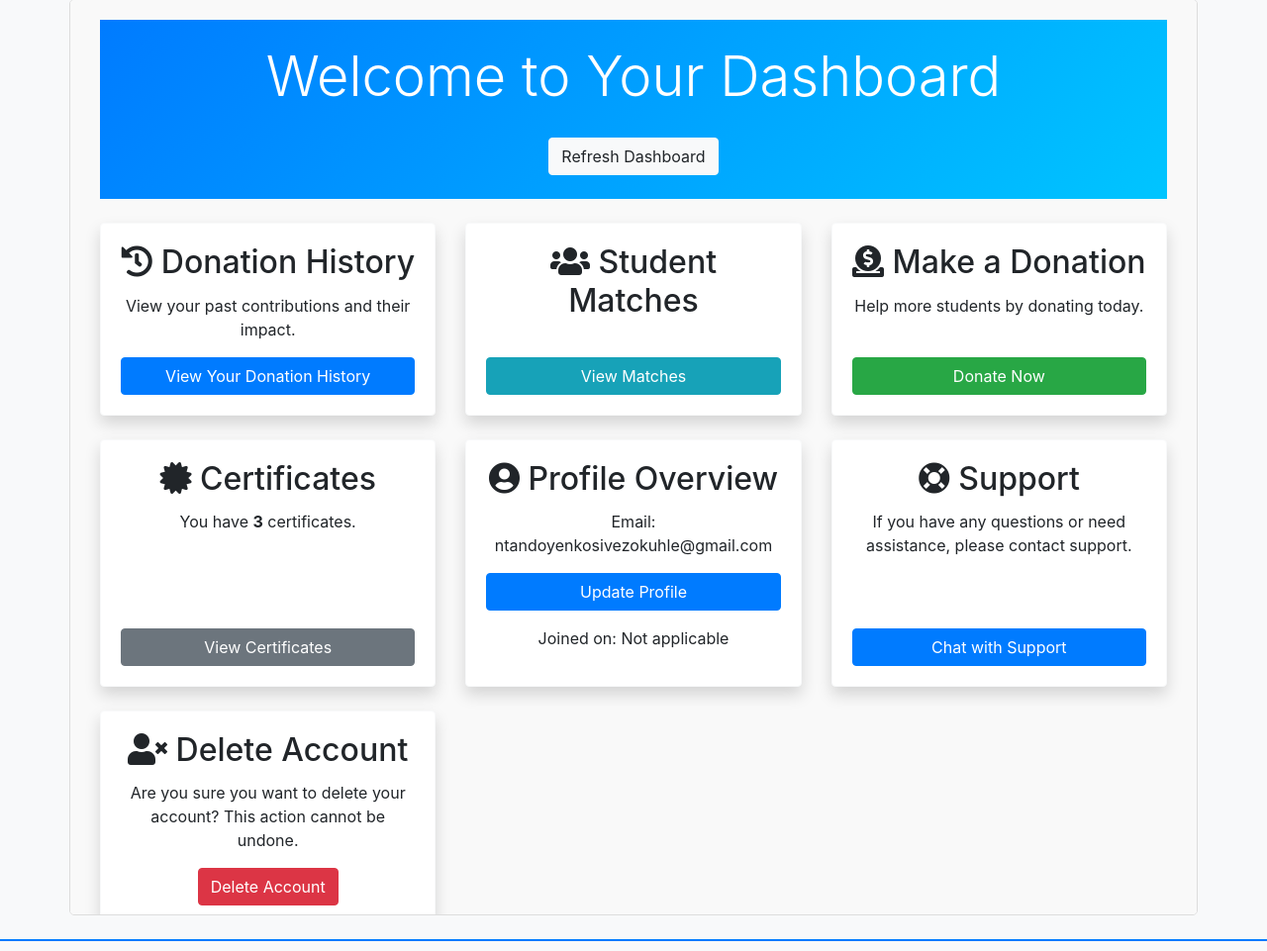
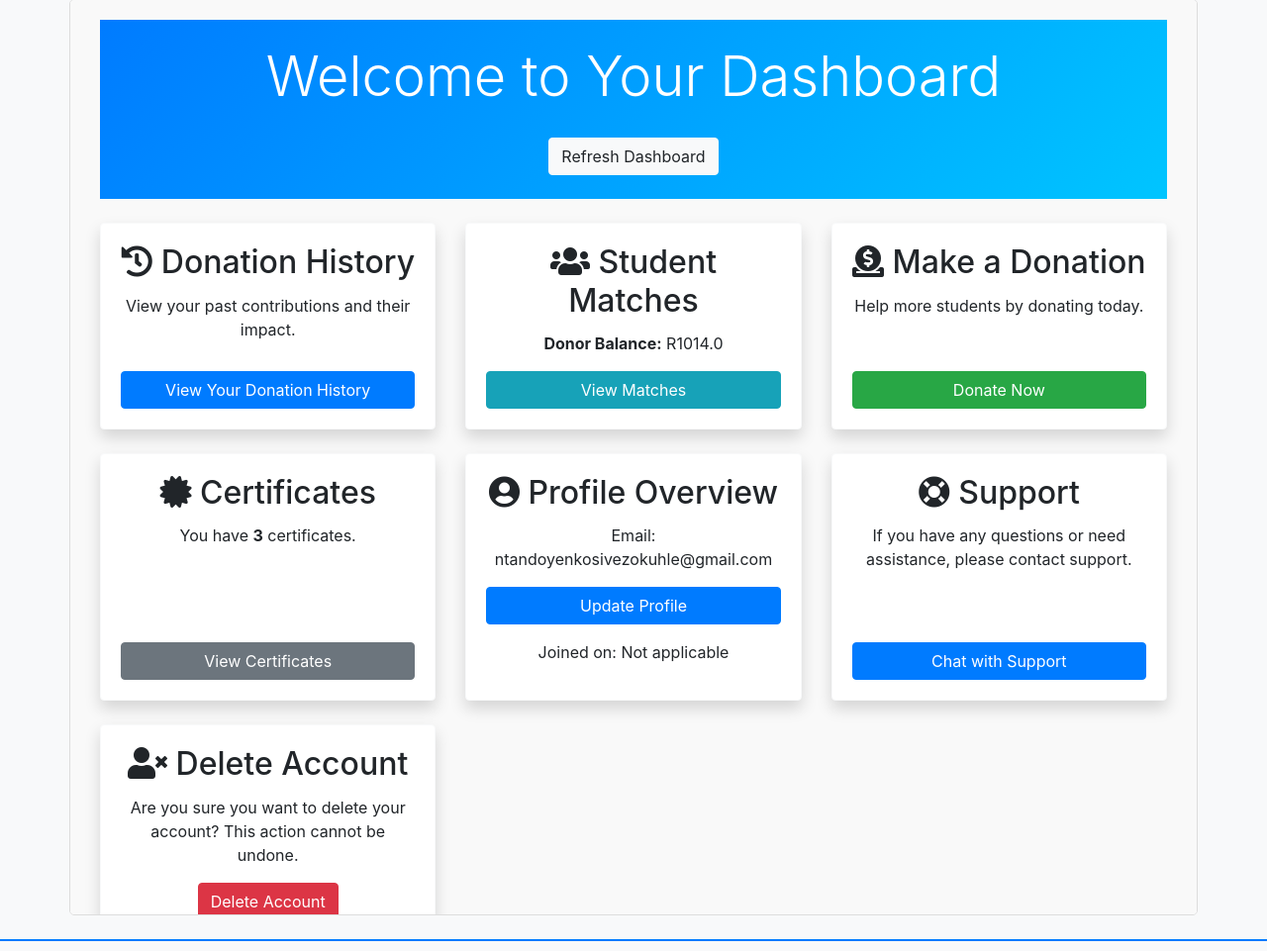
Before and after one commit to NVNtshangase/Youth-Incubation-System, a Flask app: page /dashboard in a window 1280 px wide. Shown: the part 99-1060 px from the top of the page at 99% size. Run offline with Flask 3, Linux system fonts and the light colour scheme; a user stored in the database is signed in; some libraries are stand-ins or nearby versions.

Commit message:
Match-Making_Recomender done

```diff
--- a/YUI Inc/app.py
+++ b/YUI Inc/app.py
@@ -1,6 +1,6 @@
 from flask import Flask, render_template, redirect, send_file, session, url_for, flash, request
 import requests, os
-from models.models import Certificate, Donor, FinancialAid, Student, User,Course, db
+from models.models import Certificate, Donor, FinancialAid, Payment, Student, User,Course, db
 from flask_login import LoginManager, login_user, login_required, logout_user, current_user
 from blue_prints.donation import donation_bp
 from blue_prints.application import application_bp
@@ -156,7 +156,7 @@ def login():
                 donor = Donor.query.filter_by(user_id=user.id).first()
                 if donor:
                     session['donor_code'] = donor.donor_code
-            #seed_courses()
+            seed_courses()
             flash('Login successful!', 'success')
             return redirect(url_for('dashboard'))
         else:
@@ -164,6 +164,7 @@ def login():
 
     return render_template('login.html', sc_pk_nv=sec_pk_nv)
 
+@app.route('/dashboard')
 @app.route('/dashboard')
 def dashboard():
     if 'user_id' not in session:  # Check if user_id is in session
@@ -175,6 +176,7 @@ def dashboard():
     donor = None
     total_applications = 0
     certificates_count = 0  # Initialize the count
+    donor_balance = 0  # Initialize donor balance
 
     if user.role == 'student':
         student = Student.query.filter_by(user_id=user.id).first()
@@ -187,13 +189,19 @@ def dashboard():
         donor = Donor.query.filter_by(user_id=user.id).first()
 
         if donor:
-            # Now retrieve the donor_code from the donor object
+            donor_balance = donor.balance  # Get the donor's balance
+            # Retrieve matches based on donor's balance
+            donor.matches = get_recommended_students(donor_balance)  # Fetch matches for the donor
             certificates_count = Certificate.query.filter_by(donor_code=donor.donor_code).count()
+
     else:
         flash("Unauthorized access.", 'danger')
         return redirect(url_for('home'))
 
-    return render_template('dashboard.html', user=user, student=student, donor=donor, total_applications=total_applications, certificates_count=certificates_count)
+    return render_template('dashboard.html', user=user, student=student, donor=donor,
+                           total_applications=total_applications,
+                           certificates_count=certificates_count,
+                           donor_balance=donor_balance)
 
 # Define a list of courses to seed into the database
 practical_skill_courses = [
@@ -347,31 +355,118 @@ def certificate_history():
 @app.route('/download-certificate/<int:certificate_id>')
 def download_certificate(certificate_id):
     try:
-        # Fetch the certificate based on its ID
-        certificate = Certificate.query.get(certificate_id)
+        # Fetch the certificate by ID
+        certificate = Certificate.query.get_or_404(certificate_id)  # Raises 404 if not found
 
-        # Check if the certificate exists
-        if certificate:
+        # Generate the file path based on donor code and certificate ID
+        pdf_filename = f"{certificate.donor_code}_{certificate.id}_certificate.pdf"
+        pdf_path = os.path.join('certificates', pdf_filename)
 
-            pdf_path = f"certificates/{certificate.donor_code}_certificate.pdf"  # *****path fix-generating fix
+        # Check if the file exists before sending it
+        if os.path.exists(pdf_path):
+            return send_file(pdf_path, as_attachment=True)
 
-            # Check if the file exists before sending it
-            if os.path.exists(pdf_path):
-                return send_file(pdf_path, as_attachment=True)
-
-            # If the file does not exist, flash a message
-            flash('The certificate file is not available for download.', 'warning')
-            return redirect(url_for('certificate_history'))  # Redirect to the certificate history page
-
-        # If the certificate does not exist, flash a message
-        flash('Certificate not found.', 'danger')
+        # If the file does not exist, flash a more informative message
+        flash(
+            'The certificate file is not available for download. '
+            'Please check the email you received after making the donation transaction.',
+            'warning'
+        )
         return redirect(url_for('certificate_history'))  # Redirect to the certificate history page
 
     except Exception as e:
-        # Log the exception if needed (you can also set up logging)
+        # Log the exception for debugging (optional)
         print(f"An error occurred: {e}")
-        flash('An unexpected error occurred while trying to download the certificate.', 'danger')
+        flash(
+            'An unexpected error occurred while trying to download the certificate. '
+            'Please try again later or contact support if the issue persists.',
+            'danger'
+        )
         return redirect(url_for('certificate_history'))  # Redirect to the certificate history page
+
+@app.route('/donor_dashboard/match_students', methods=['GET'])
+@login_required
+def match_students():
+    if current_user.role != 'donor':
+        return redirect(url_for('home'))  # Redirect if not a donor
+
+    # Fetch the donor's balance
+    donor = Donor.query.filter_by(user_id=current_user.id).first()
+
+    if not donor:
+        flash('Donor account not found.', 'danger')
+        return redirect(url_for('dashboard'))
+
+    # Get recommended students based on the donor's balance
+    recommended_students = get_recommended_students(donor.balance)
+
+    if not recommended_students:
+        flash('There are no students awaiting funding at this time.', 'info')
+
+    # Pass both the students and donor information to the template
+    return render_template('match_students.html', students=recommended_students, donor=donor)
+
+def get_recommended_students(donor_balance):
+    # Query students with application status 'awaiting funding'
+    students = Student.query.join(FinancialAid).filter(
+        FinancialAid.application_status == 'awaiting funding',
+        Student.owing_amount <= donor_balance
+    ).all()
+
+    return students
+
+from ortools.sat.python import cp_model
+
+@app.route('/allocate_funds/<int:student_id>', methods=['POST'])
+@login_required
+def allocate_funds(student_id):
+    donor = Donor.query.filter_by(user_id=current_user.id).first()
+    student = Student.query.get(student_id)
+
+    if student and donor:
+        # Ensure the owing amount and donor balance are integers
+        owing_amount = int(student.owing_amount)  # Convert to integer
+        donor_balance = int(donor.balance)          # Convert to integer
+
+        # Create the CP model
+        model = cp_model.CpModel()
+
+        # Create variables
+        allocate = model.NewBoolVar(f'allocate_{student.student_code}')
+
+        # Set the constraints
+        model.Add(allocate * owing_amount <= donor_balance)  # Ensure allocation does not exceed donor balance
+
+        # Objective: Maximize the total amount allocated
+        model.Maximize(allocate * owing_amount)
+
+        # Create the solver
+        solver = cp_model.CpSolver()
+        status = solver.Solve(model)
+
+        if status == cp_model.OPTIMAL or status == cp_model.FEASIBLE:
+            # If a feasible solution is found, allocate funds
+            donor.balance -= owing_amount
+
+            # Create a payment record
+            payment = Payment(payment_amount=owing_amount, donor_code=donor.donor_code)
+            db.session.add(payment)
+
+            # Update the financial aid record
+            financial_aid = FinancialAid.query.filter_by(student_code=student.student_code).first()
+
+            if financial_aid:
+                financial_aid.donor_code = donor.donor_code  # Assign donor to the financial aid
+                financial_aid.application_status = 'approved'  # Change status to approved
+
+            db.session.commit()  # Commit all changes to the database
+
+            return redirect(url_for('match_students'))
+        else:
+            return "No feasible allocation found.", 400
+    else:
+        # Handle insufficient funds or student not found
+        return "Insufficient funds or student not found", 400
 
 if __name__ == '__main__':
     with app.app_context():
--- a/YUI Inc/blue_prints/application.py
+++ b/YUI Inc/blue_prints/application.py
@@ -151,6 +151,7 @@ def application(course_id):
                 disability=application_info.get('disability', ''),
                 criminal_record=application_info.get('criminal_record', ''),
                 age=age,
+                owing_amount=int(course.course_cost),
                 user_id=new_user.id,
                 course_code=course.course_id
             )
--- a/YUI Inc/models/models.py
+++ b/YUI Inc/models/models.py
@@ -33,7 +33,9 @@ class Student(db.Model):
     student_highest_grade = db.Column(db.String(20), nullable=True)
     student_financial_status = db.Column(db.String(20), nullable=True)
     disability = db.Column(db.String(10), nullable=True)
+    owing_amount = db.Column(db.Integer, nullable=False)
     criminal_record = db.Column(db.String(10), nullable=True)
+
     age = db.Column(db.Integer, nullable=False)
 
     # Foreign Key for Course
@@ -56,6 +58,7 @@ class Donor(db.Model):
     donor_email = db.Column(db.String(50), nullable=False)
     donor_phone_number = db.Column(db.String(20), nullable=True)
     donor_organization = db.Column(db.String(100), nullable=True)
+    balance = db.Column(db.Float, default=0)
 
     user_id = db.Column(db.Integer, db.ForeignKey('user.id'))  # Foreign key to User
 
--- a/YUI Inc/templates/dashboard.html
+++ b/YUI Inc/templates/dashboard.html
@@ -101,15 +101,17 @@
     <div class="card shadow border-light h-100">
         <div class="card-body d-flex flex-column text-center">
             <h2 class="card-title"><i class="fas fa-users"></i> Student Matches</h2>
-                    <ul class="list-unstyled">
-                        {% for match in donor.matches %}
-                            <li>{{ match.student_name }} - {{ match.program }}</li>
-                        {% endfor %}
-                    </ul>
-                    <a href="#student-matches" class="btn btn-info mt-auto">View Matches</a>
+            {% if donor %}
+                <p><strong>Donor Balance:</strong> R{{ donor_balance }}</p> <!-- Display donor balance -->
+
+                <a href="{{ url_for('match_students') }}" class="btn btn-info mt-auto">View Matches</a> <!-- Link to matching page -->
+            {% else %}
+                <p>No donor information available.</p>
+            {% endif %}
         </div>
     </div>
 </div>
+
 
         <!-- Make a Donation -->
         <div class="col-lg-4 col-md-6 mb-4">
@@ -177,47 +179,8 @@
         </div>
 
     </div>
-
-    <!-- Dashboard Analytics Section -->
-    <div class="row mb-4">
-        <div class="col-md-12">
-            <div class="card shadow border-light">
-                <div class="card-body">
-                    <h2 class="card-title text-center"><i class="fas fa-chart-bar"></i> Dashboard Analytics</h2>
-                    <canvas id="dashboardChart"></canvas>
 </div>
-            </div>
-        </div>
-    </div>
-</div>
-
-<!-- Include Chart.js for graphs -->
-<script src="https://cdn.jsdelivr.net/npm/chart.js"></script>
 <script>
-// Handle Chart Rendering using Chart.js
-const ctx = document.getElementById('dashboardChart').getContext('2d');
-const dashboardChart = new Chart(ctx, {
-    type: 'bar', // Bar chart type
-    data: {
-        labels: ['January', 'February', 'March', 'April', 'May'], // Example months
-        datasets: [{
-            label: 'Sample Data', // Data label
-            data: [12, 19, 3, 5, 2], // Sample dataset
-            backgroundColor: ['rgba(54, 162, 235, 0.2)'], // Bar color
-            borderColor: ['rgba(54, 162, 235, 1)'], // Border color
-            borderWidth: 1 // Border width
-        }]
-    },
-    options: {
-        responsive: true, // Ensures chart is responsive
-        scales: {
-            y: {
-                beginAtZero: true // Y-axis starts at zero
-            }
-        }
-    }
-});
-
     function openChat() {
         // You can customize this to open a modal, redirect to a chat service, or open a chat widget.
         alert('Chat support is not available yet. Please contact support@YUI Inc.com.');
```
Also changed, not shown: YUI Inc/blue_prints/donation.py (+65 -56 lines), YUI Inc/templates/match_students.html (added, +85 -0 lines), YUI Inc/instance/site.db, 1 other file. Lines whose indentation alone changed are shown as unchanged.
